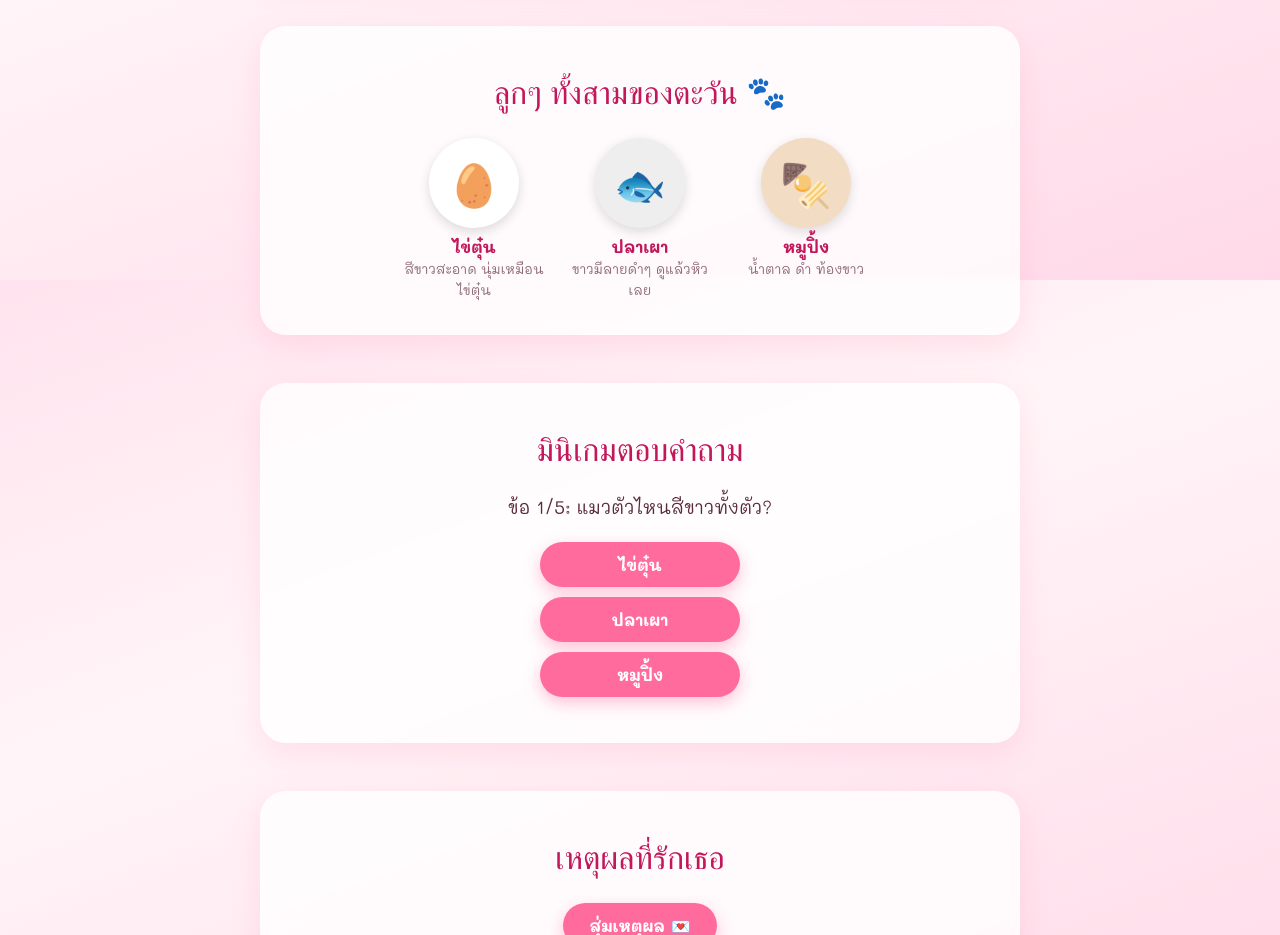
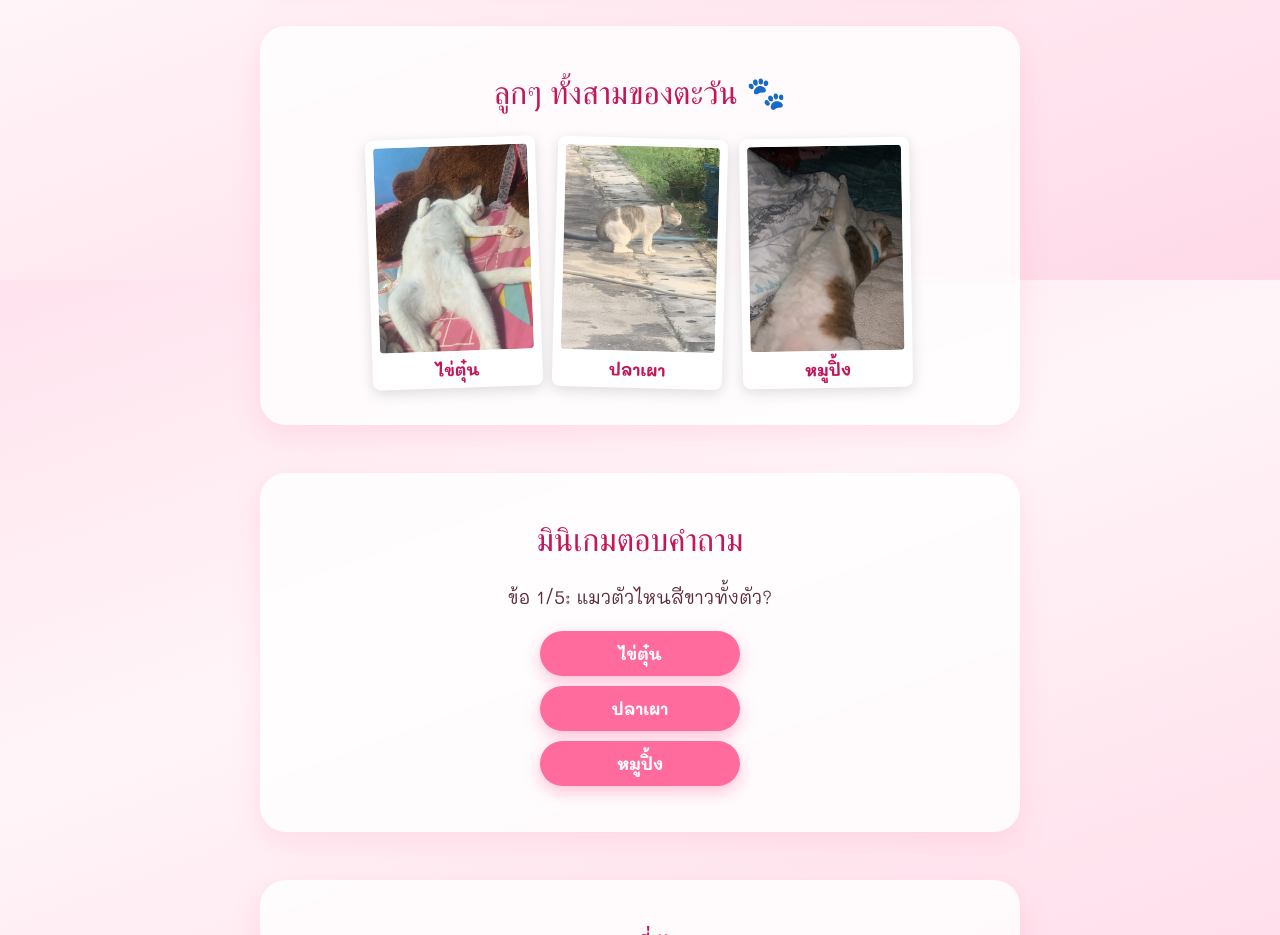
Before and after one commit to MrUnkn1w/MrUnkn1w, a plain HTML site: page index.html in a window 1280 px wide. Shown: the part 2120-3055 px from the top of the page. Drawn offline with Linux system fonts and the light colour scheme.

Commit message:
Add cat photos
Co-Authored-By: Claude Sonnet 5.5 <noreply@anthropic.com>
Claude-Session: https://claude.ai/code/session_01AY3QWu3sqhUMmvccwqmv2X

```diff
--- a/script.js
+++ b/script.js
@@ -17,9 +17,9 @@ const CONFIG = {
 
 รักตะวันมากนะ ❤️`,
   cats: [
-    { emoji: "🥚", name: "ไข่ตุ๋น", desc: "สีขาวสะอาด นุ่มเหมือนไข่ตุ๋น", bg: "#fff" },
-    { emoji: "🐟", name: "ปลาเผา", desc: "ขาวมีลายดำๆ ดูแล้วหิวเลย", bg: "#eee" },
-    { emoji: "🍢", name: "หมูปิ้ง", desc: "น้ำตาล ดำ ท้องขาว", bg: "#f3dcc4" }
+    { name: "ไข่ตุ๋น", img: "photos/khaitun.jpg", pos: "50% 40%" },
+    { name: "ปลาเผา", img: "photos/plapao.jpg", pos: "50% 50%" },
+    { name: "หมูปิ้ง", img: "photos/mupping.jpg", pos: "70% 45%" }
   ],
   quiz: [
     { q: "แมวตัวไหนสีขาวทั้งตัว?", a: ["ไข่ตุ๋น", "ปลาเผา", "หมูปิ้ง"], c: 0 },
@@ -138,8 +138,7 @@ $("cake").onclick = () => {
 
 // แมวทั้งสาม
 $("cats").innerHTML = CONFIG.cats.map(c =>
-  `<div class="cat"><div class="face" style="background:${c.bg}">${c.emoji}</div>
-   <b>${c.name}</b><small>${c.desc}</small></div>`).join("");
+  `<figure class="cat"><img src="${c.img}" alt="${c.name}" style="object-position:${c.pos}"><figcaption>${c.name}</figcaption></figure>`).join("");
 
 // มินิเกม
 let qi = 0, score = 0;
--- a/style.css
+++ b/style.css
@@ -75,9 +75,10 @@ footer{text-align:center;padding:30px;opacity:.7;position:relative;z-index:1}
 
 /* แมว + มินิเกม */
 .cats{display:flex;gap:16px;justify-content:center;flex-wrap:wrap}
-.cat{width:150px}
-.cat .face{width:90px;height:90px;border-radius:50%;margin:0 auto 8px;display:flex;align-items:center;justify-content:center;font-size:2.6rem;box-shadow:0 4px 12px #0002}
-.cat b{display:block;color:var(--deep)}
-.cat small{opacity:.7}
+.cat{width:170px;background:#fff;padding:8px 8px 6px;border-radius:8px;box-shadow:0 4px 14px #0002;transform:rotate(var(--r,0deg));transition:.3s}
+.cat:nth-child(1){--r:-2deg}.cat:nth-child(2){--r:1.5deg}.cat:nth-child(3){--r:-1deg}
+.cat:hover{transform:rotate(0) scale(1.05)}
+.cat img{width:100%;aspect-ratio:3/4;object-fit:cover;border-radius:4px;display:block}
+.cat figcaption{padding:8px 0 2px;color:var(--deep);font-weight:700}
 .opt{display:block;margin:10px auto;min-width:200px}
 .opt:disabled{cursor:default}
```
Also changed, not shown: photos/khaitun.jpg (added), photos/mupping.jpg (added), photos/plapao.jpg (added).
